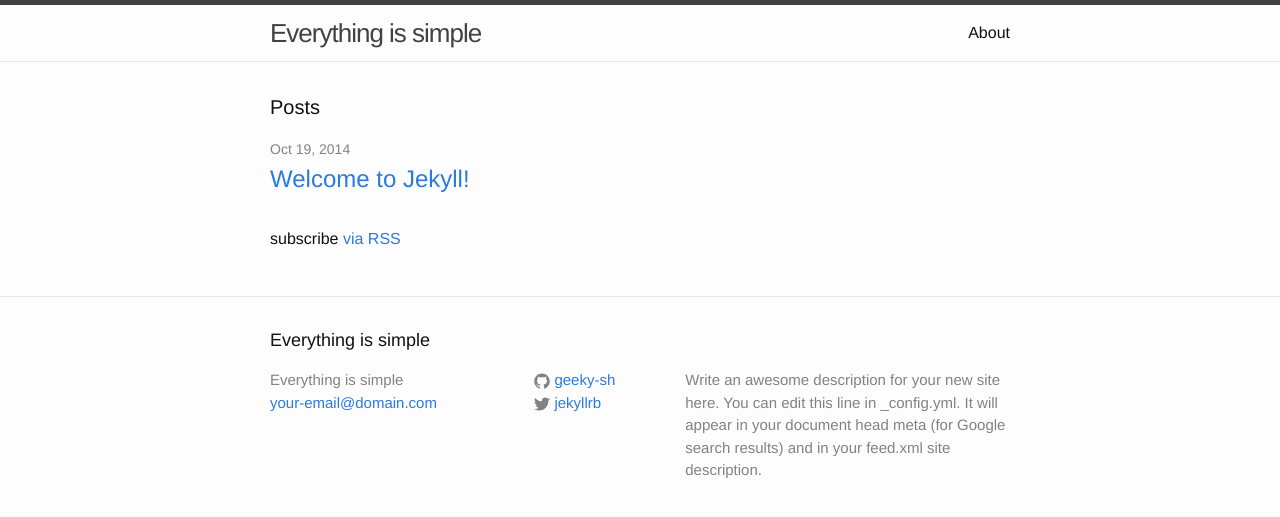
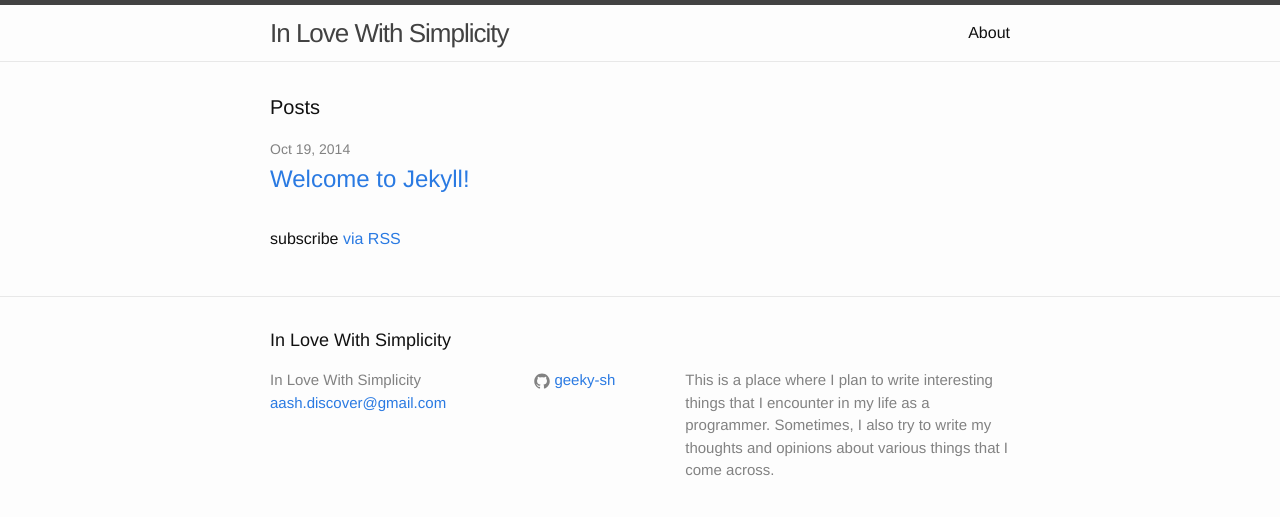
Before and after one commit to geeky-sh/geeky-sh.github.io, a Jekyll site: the page built from index.html, in a window 1280 px wide. Shown: the top 517 px of the page. Built offline with Jekyll 4.4.1, drawn with Linux system fonts in a browser that asks for light colours.

Commit message:
changing config

```diff
--- a/_config.yml
+++ b/_config.yml
@@ -1,13 +1,12 @@
 # Site settings
-title: Everything is simple
-email: your-email@domain.com
+title: In Love With Simplicity
+email: aash.discover@gmail.com
 description: > # this means to ignore newlines until "baseurl:"
-  Write an awesome description for your new site here. You can edit this
-  line in _config.yml. It will appear in your document head meta (for
-  Google search results) and in your feed.xml site description.
+  This is a place where I plan to write interesting things that I encounter
+  in my life as a programmer. Sometimes, I also try to write my thoughts
+  and opinions about various things that I come across.
 baseurl: "" # the subpath of your site, e.g. /blog/
 url: "http://geeky-sh.github.io" # the base hostname & protocol for your site
-twitter_username: jekyllrb
 github_username:  geeky-sh
 
 # Build settings
```
